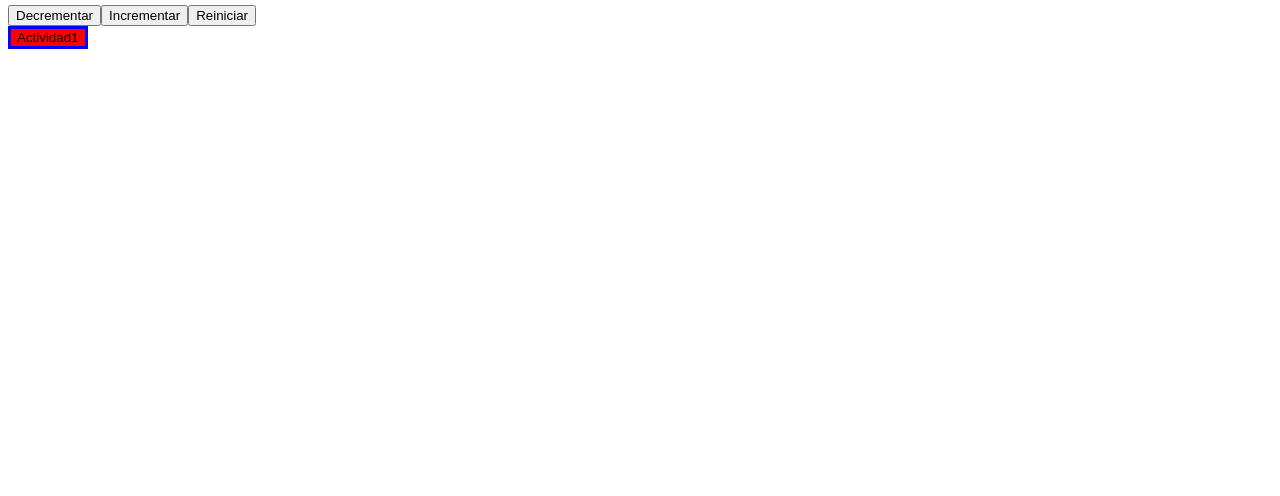
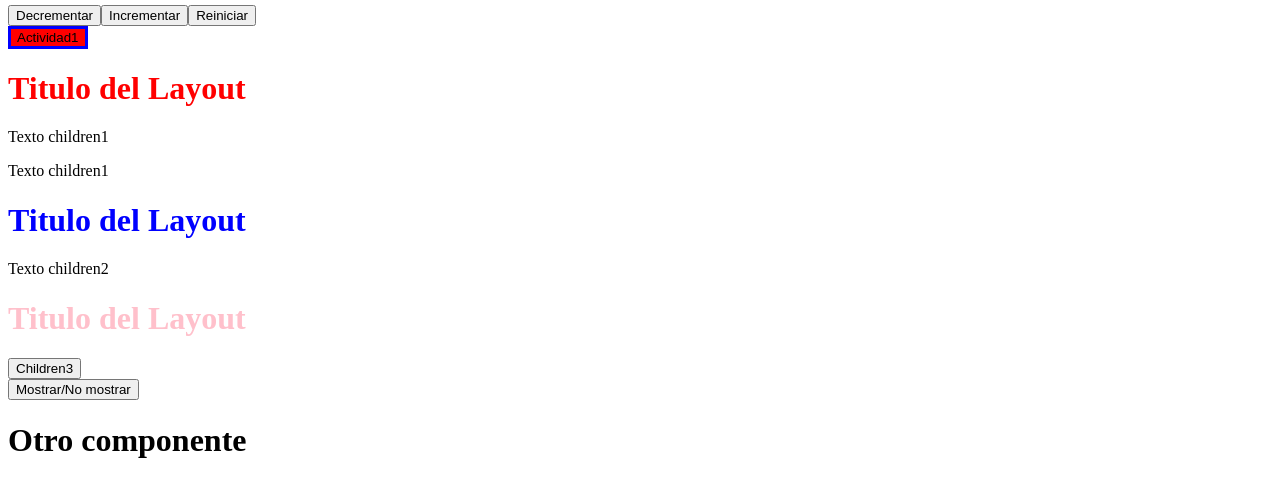
Before and after one commit to lucasluccaroni/ecommerce-react-noviembre, a React (Vite) app: page / in a window 1280 px wide. Shown: the part 272-768 px from the top of the page. Built offline with nearby package versions, Linux system fonts and the light colour scheme.

Commit message:
clase5 43min

```diff
--- a/src/App.jsx
+++ b/src/App.jsx
@@ -3,8 +3,13 @@ import Button from './components/Button/Button'
 import ItemCount from './components/ItemCount/ItemCount'
 import ItemListContainer from './components/ItemListContainer/ItemListContainer'
 import ButtonMultifuncion from './components/ButtonMultifuncion/ButtonMultifuncion'
+import Layout from './components/Layout/Layout'
+import Count from './components/Ciclos/Ciclos'
+import { useState } from 'react'
 
 function App() {
+  const [show, setShow] = useState(false)
+
   return (
     <>
       <NavBar />
@@ -19,6 +24,24 @@ function App() {
 
       <ButtonMultifuncion label={"Actividad1"} backgroundColor={"red"} callback={() => alert("ACTIVIDAD 1")} />
 
+
+      <Layout title="Titulo del Layout" color="red" >
+          <p> Texto children1 </p>
+          <p> Texto children1 </p>
+
+      </Layout>
+
+      <Layout title="Titulo del Layout" color="blue" >
+          <p> Texto children2 </p>
+      </Layout>
+
+      <Layout title="Titulo del Layout" color="pink" >
+          <button>Children3</button>
+      </Layout>
+
+
+      <button onClick={()=> setShow(show => !show)} >Mostrar/No mostrar </button>
+      {show ? <Count/> : <h1>Otro componente</h1>}
     </>
   )
 }
--- /dev/null
+++ b/src/components/Ciclos/Ciclos.jsx
@@ -0,0 +1,22 @@
+//CLASE 5 - COMPONENTES II - Ciclos
+
+import { useState } from "react"
+
+
+const Count = () => {
+    const [count, setCount] = useState(0)
+
+    const handleClick = () =>{
+        setCount(prev => prev + 1)
+    }
+
+
+    return(
+        <>
+            <h1> {count} </h1>
+            <button onClick={handleClick}> Contador </button>
+        </>
+    )
+}
+
+export default Count
--- /dev/null
+++ b/src/components/Layout/Layout.jsx
@@ -0,0 +1,14 @@
+//CLASE 5 - COMPONENTES II
+
+const Layout = (props) =>{
+    console.log(props)
+
+    return(
+        <div>
+            <h1 style={{color: props.color}}> {props.title} </h1>
+            {props.children}
+        </div>
+    )
+}
+
+export default Layout
```
